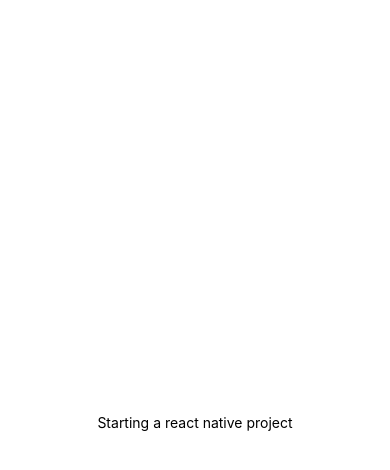
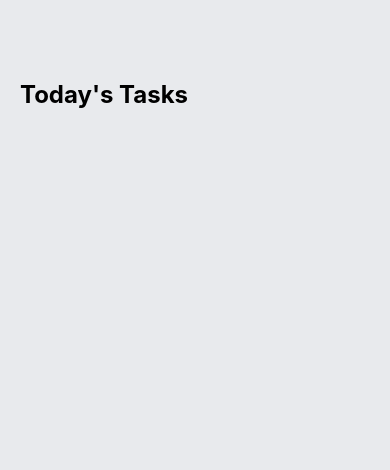
Before and after one commit to real-tea/RN-todo, a React Native app: screen / in a window 390 px wide. Shown: the top 470 px of the page. Built offline with nearby package versions, Linux system fonts and the light colour scheme.

Commit message:
basic layout without task components

```diff
--- a/App.js
+++ b/App.js
@@ -4,8 +4,17 @@
 export default function App() {
   return (
     <View style={styles.container}>
-      <Text>Starting a react native project</Text>
-      <StatusBar style="auto" />
+      <View style={styles.tasksWrapper}>
+
+          <Text style={styles.sectionTitle}>Today's Tasks</Text>
+
+          <View style = {styles.items}>
+            {/* Tasks go here */}
+
+
+          </View>
+
+      </View>
     </View>
   );
 }
@@ -13,8 +22,18 @@
 const styles = StyleSheet.create({
   container: {
     flex: 1,
-    backgroundColor: '#fff',
-    alignItems: 'center',
-    justifyContent: 'center',
+    backgroundColor: '#E8EAED',
   },
+
+  tasksWrapper : {
+    paddingTop : 80,
+    paddingHorizontal : 20,
+  } ,
+  sectionTitle : {
+    fontSize : 24 ,
+    fontWeight : 'bold',
+  },
+  items : {
+    marginTop : 30,
+  }
 });
```
